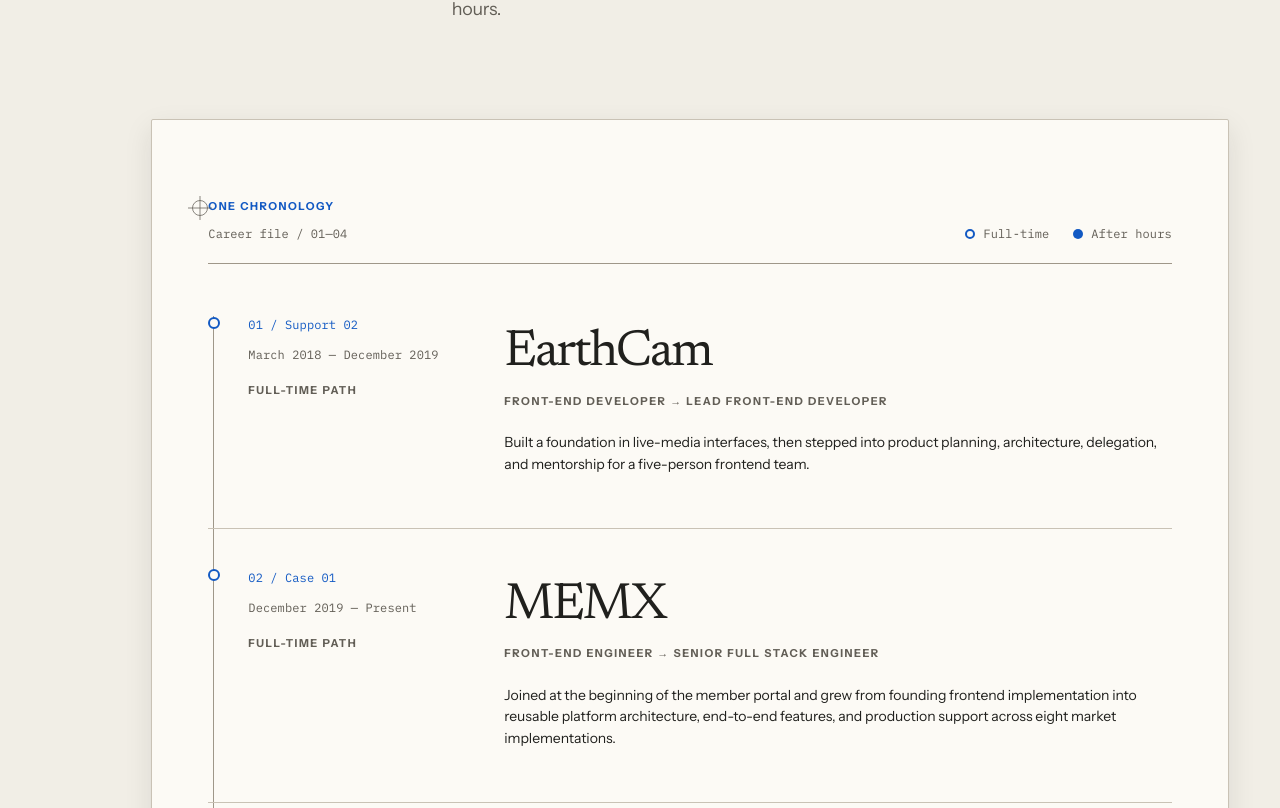
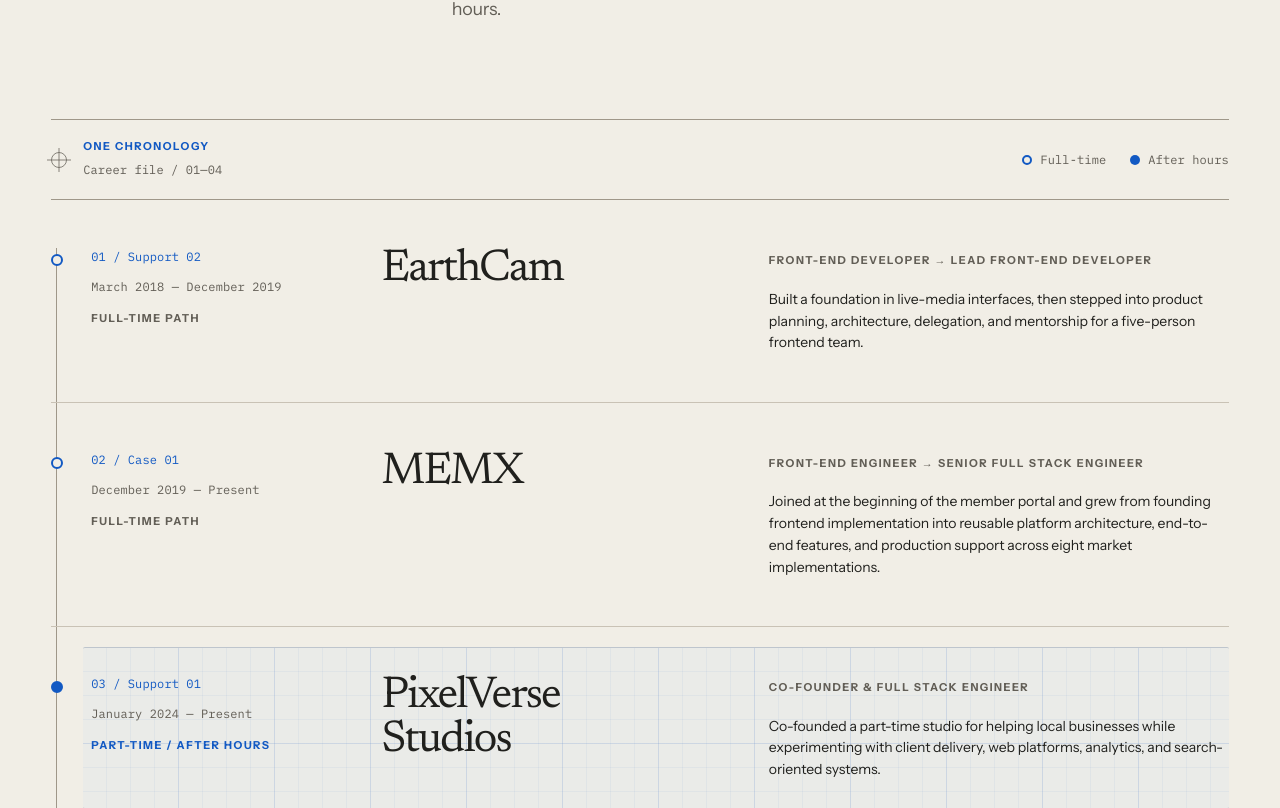
Before and after one commit to parfuso-pvs/portfolio, a Next.js app: page /about in a window 1280 px wide. Shown: the part 3472-4280 px from the top of the page. Built offline with nearby package versions, Linux system fonts and the light colour scheme.

Commit message:
refactor(PORT-702): polish timeline hierarchy

```diff
--- a/src/components/about/about-narrative.tsx
+++ b/src/components/about/about-narrative.tsx
@@ -157,19 +157,17 @@
             </div>
           </header>
 
-          <div className="mt-16 grid lg:mt-24 lg:grid-cols-12 lg:gap-6">
-            <MaterialSurface
-              elevation="raised"
-              className="relative px-6 py-9 sm:px-10 sm:py-12 lg:col-span-11 lg:col-start-2 lg:px-14 lg:py-16"
-            >
-              <RegistrationMark className="top-4 right-4" />
-              <div className="grid gap-5 border-b border-line-strong pb-5 sm:grid-cols-[minmax(0,1fr)_auto] sm:items-end">
+          <div className="mt-16 lg:mt-24">
+            <div className="grid gap-5 border-y border-line-strong py-5 sm:grid-cols-[minmax(0,1fr)_auto] sm:items-center">
+              <div className="flex items-center gap-4">
+                <RegistrationMark />
                 <div>
                   <p className="type-label text-accent">One chronology</p>
-                  <p className="type-mono text-muted mt-3">Career file / 01—04</p>
+                  <p className="type-mono text-muted mt-2">Career file / 01—04</p>
+                </div>
               </div>
               <ul
-                  className="type-mono text-muted flex flex-wrap gap-x-6 gap-y-3"
+                className="type-mono text-muted flex flex-wrap gap-x-6 gap-y-3 sm:justify-end"
                 aria-label="Timeline key"
               >
                 <li className="flex items-center gap-2">
@@ -186,7 +184,7 @@
               </ul>
             </div>
 
-              <ol className="relative mt-3 before:absolute before:top-10 before:bottom-10 before:left-[0.3125rem] before:w-px before:bg-line-strong">
+            <ol className="relative before:absolute before:top-12 before:bottom-12 before:left-[0.3125rem] before:w-px before:bg-line-strong">
               {aboutContent.career.entries.map((entry) => {
                 const project = resolveCareerProject(projects, entry);
                 const isAfterHours = entry.kind === "after-hours";
@@ -194,41 +192,45 @@
                 return (
                   <li
                     key={entry.projectId}
-                      className="relative grid gap-5 border-b border-line py-10 pl-8 last:border-b-0 sm:grid-cols-[minmax(0,11rem)_minmax(0,1fr)] sm:gap-8 sm:pl-10 lg:grid-cols-[minmax(0,13rem)_minmax(0,1fr)] lg:gap-12"
+                    className="relative isolate grid gap-7 border-b border-line py-10 pl-8 sm:pl-10 lg:grid-cols-12 lg:gap-6 lg:py-12"
                   >
+                    {isAfterHours ? (
                       <span
-                        className={`border-accent absolute top-[2.55rem] left-0 h-3 w-3 rounded-pill border-2 ${isAfterHours ? "bg-accent" : "bg-paper-raised"}`}
+                        className="material-blueprint pointer-events-none absolute inset-y-3 right-0 left-6 -z-10 border-x-0 opacity-55 sm:left-8 lg:inset-y-5"
                         aria-hidden="true"
                       />
-                      <div>
+                    ) : null}
+                    <span
+                      className={`border-accent absolute top-[2.85rem] left-0 h-3 w-3 rounded-pill border-2 lg:top-[3.35rem] ${isAfterHours ? "bg-accent" : "bg-canvas"}`}
+                      aria-hidden="true"
+                    />
+
+                    <div className="lg:col-span-3">
                       <p className="type-mono text-accent">
                         {entry.index} / {project.indexLabel}
                       </p>
                       <CareerPeriod entry={entry} />
                       <p
-                          className={`type-label mt-5 ${isAfterHours ? "text-accent" : "text-muted"}`}
+                        className={`type-label mt-4 ${isAfterHours ? "text-accent" : "text-muted"}`}
                       >
                         {entry.context}
                       </p>
                     </div>
-                      <div
-                        className={
-                          isAfterHours
-                            ? "material-blueprint -my-4 px-5 py-7 sm:px-7 lg:-mr-8 lg:px-9"
-                            : "py-3"
-                        }
-                      >
-                        <h3 className="type-heading text-ink text-[clamp(2.25rem,4vw,4rem)]">
+
+                    <div className="lg:col-span-3">
+                      <h3 className="type-heading text-ink text-[clamp(2.25rem,3.5vw,3.5rem)]">
                         {project.name}
                       </h3>
-                        <p className="type-label text-muted mt-4">{entry.roles}</p>
-                        <p className="type-body-small text-ink mt-6 max-w-2xl">{entry.body}</p>
+                    </div>
+
+                    <div className="lg:col-span-5 lg:col-start-8 lg:pt-1">
+                      <p className="type-label text-muted leading-[1.5]">{entry.roles}</p>
+                      <p className="type-body-small text-ink mt-5 max-w-[58ch]">{entry.body}</p>
                     </div>
                   </li>
                 );
               })}
             </ol>
-            </MaterialSurface>
           </div>
         </div>
       </section>
```
Also changed, not shown: 2 other files (tests, documents, lock files or other folders). Lines whose indentation alone changed are shown as unchanged.
